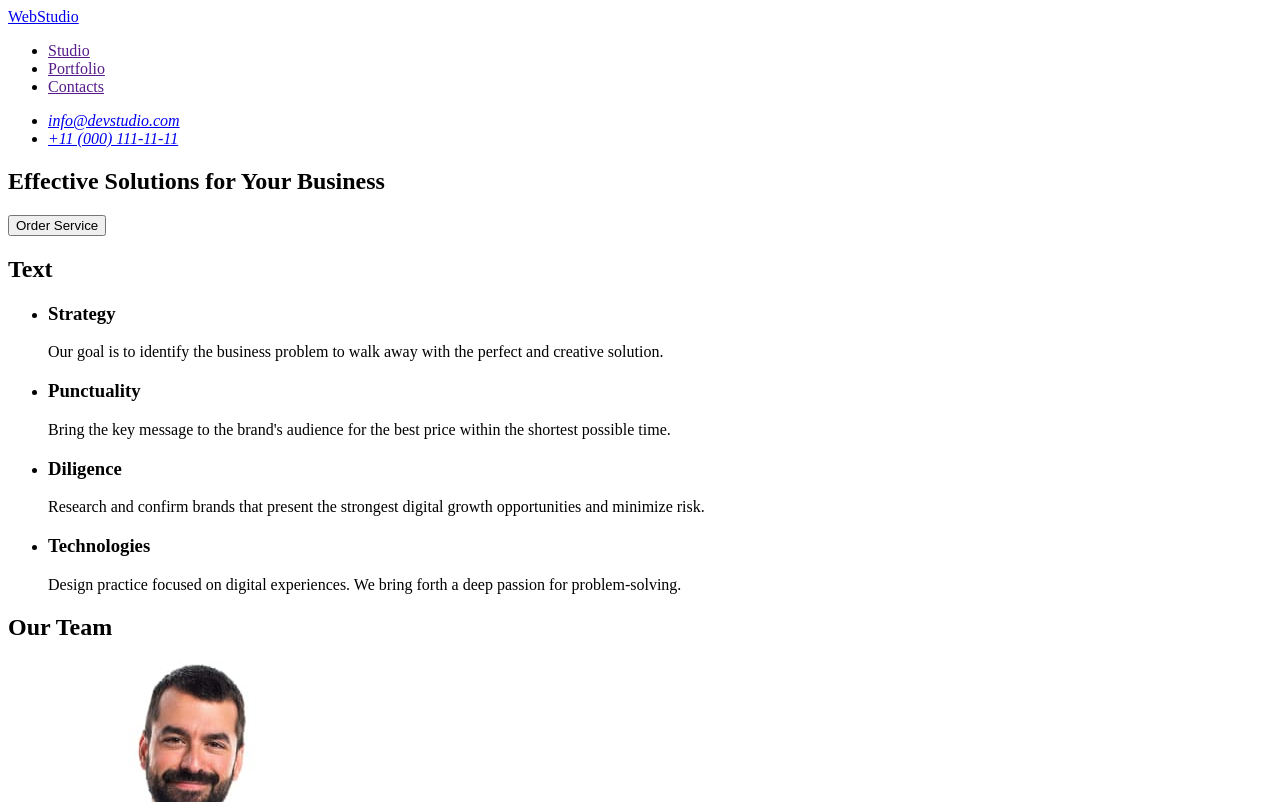
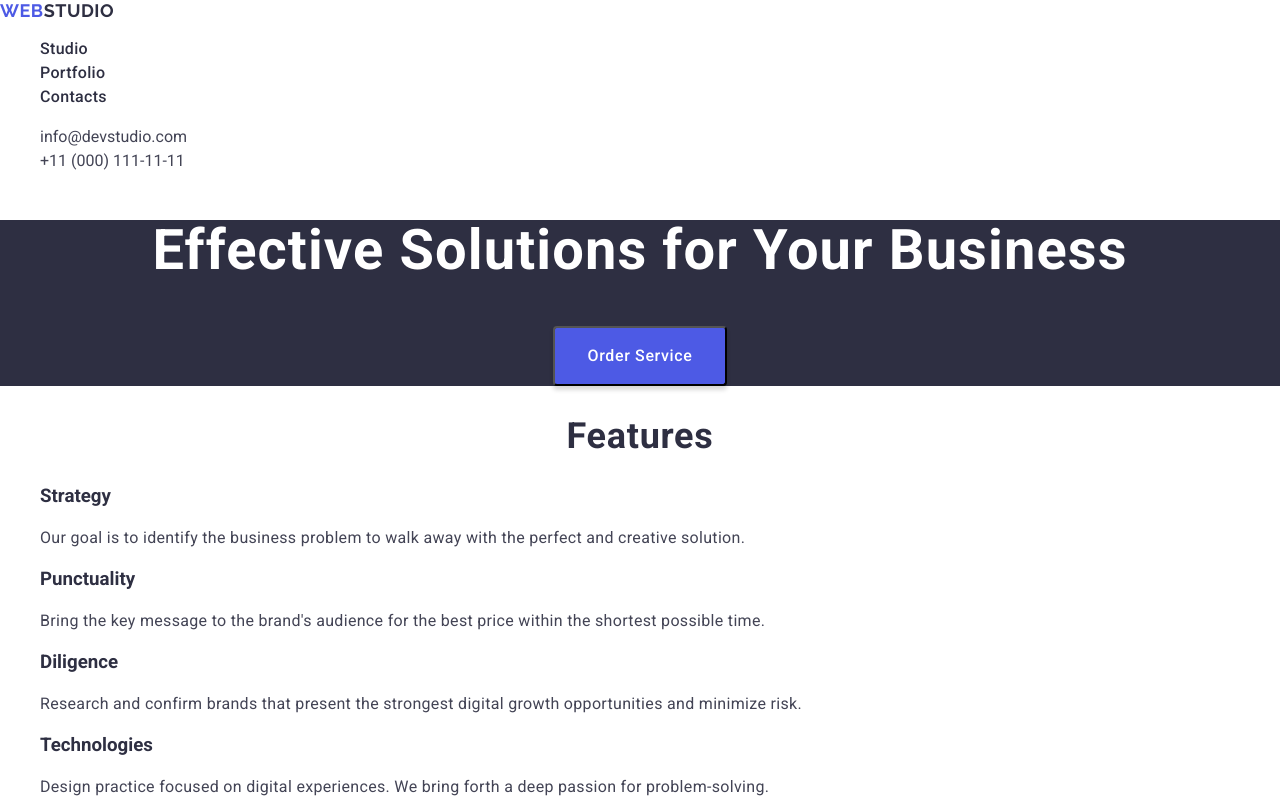
Before and after one commit to OleksandraTsy/goit-markup-hw-02, a plain HTML site: page index.html in a window 1280 px wide. Shown: the top 802 px of the page. Drawn offline with nearby package versions, Linux system fonts and the light colour scheme.

Commit message:
create css and one section in html

```diff
--- /dev/null
+++ b/css/styles.css
@@ -0,0 +1,139 @@
+body {
+font-family: "Roboto", sans-serif;
+color: #2E2F42;
+background-color: #FFF;
+}
+
+a {
+text-decoration: none;
+}
+
+ul {
+list-style-type: none;
+}
+
+.accent-web {
+color: #4D5AE5;
+font-family: Raleway;
+font-size: 18px;
+line-height: 1.166;
+letter-spacing: 0.54px;
+text-transform: uppercase;
+}
+
+.accent-studio-header {
+color: #2E2F42;
+font-family: Raleway;
+font-size: 18px;
+line-height: 1.166;
+letter-spacing: 0.54px;
+text-transform: uppercase;
+}
+
+.nav-list .nav-link {
+display: inline-flex;
+align-items: flex-start;
+gap: 40px;
+color: #2E2F42;
+font-size: 16px;
+font-weight: 500;
+line-height: 1.5;
+letter-spacing: 0.32px;
+}
+
+.nav-list .nav-link:hover,  .nav-list .nav-link:focus {
+color: #404BBF;
+}
+
+.nav-link:active {
+color: #404BBF;
+}
+.info {
+font-style: normal;
+}
+
+.info-link {
+font-size: 16px;
+line-height: 1.5;
+color: #434455;
+}
+
+.info-list .info-link:hover, .info-list .info-link:focus {
+color: #404BBF;
+}
+
+.section-one {
+background-color: #2E2F42;
+color: #FFF;
+text-align: center;
+}
+
+.title {
+color: #FFF;
+font-size: 56px;
+font-weight: 700;
+line-height: 1.0714;
+letter-spacing: 1.12px;
+}
+
+.btn {
+color: #FFF;
+font-size: 16px;
+font-weight: 500;
+line-height: 1.5;
+letter-spacing: 0.64px;
+border-radius: 4px;
+background: #4D5AE5;
+box-shadow: 0px 4px 4px 0px rgba(0, 0, 0, 0.15);
+display: inline-flex;
+padding: 16px 32px;
+align-items: flex-start;
+gap: 10px;
+}
+
+button:hover, button:focus {
+color: #FFF;
+background: #404BBF;
+}
+
+.section-title {
+color: #2E2F42;
+text-align: center;
+font-size: 36px;
+font-weight: 700;
+line-height: 1.111;
+letter-spacing: 0.72px;
+text-transform: capitalize;
+}
+
+.text {
+color: #434455;
+font-size: 16px;
+font-weight: 400;
+line-height: 1.5;
+letter-spacing: 0.32px;
+}
+
+.section-three {
+background: #F4F4FD;
+}
+
+.footer {
+background: #2E2F42;
+}
+
+.accent-studio-footer {
+color: #F4F4FD;
+font-family: Raleway;
+font-size: 18px;
+line-height: 1.166;
+letter-spacing: 0.54px;
+text-transform: uppercase;
+}
+
+.text-footer {
+color: #F4F4FD;
+font-size: 16px;
+line-height: 1.5;
+letter-spacing: 0.32px;
+}
--- a/index.html
+++ b/index.html
@@ -4,91 +4,154 @@
     <meta charset="UTF-8" />
     <meta name="viewport" content="width=device-width, initial-scale=1.0" />
     <title>Document</title>
+    <link
+      rel="stylesheet"
+      href="https://cdnjs.cloudflare.com/ajax/libs/modern-normalize/2.0.0/modern-normalize.min.css"
+      integrity="sha512-4xo8blKMVCiXpTaLzQSLSw3KFOVPWhm/TRtuPVc4WG6kUgjH6J03IBuG7JZPkcWMxJ5huwaBpOpnwYElP/m6wg=="
+      crossorigin="anonymous"
+      referrerpolicy="no-referrer"
+    />
+    <link rel="stylesheet" href="./css/styles.css" />
+    <link rel="preconnect" href="https://fonts.googleapis.com" />
+    <link rel="preconnect" href="https://fonts.gstatic.com" crossorigin />
+    <link
+      href="https://fonts.googleapis.com/css2?family=Raleway:wght@700&family=Roboto:wght@400;500;700&display=swap"
+      rel="stylesheet"
+    />
   </head>
   <body>
-    <header>
+    <header class="header">
       <nav>
-        <a href="./index.html">WebStudio</a>
-        <ul>
-          <li><a href="">Studio</a></li>
-          <li><a href="">Portfolio</a></li>
-          <li><a href="">Contacts</a></li>
+        <a href="./index.html" class="logo">
+          <span class="accent-web">Web</span
+          ><span class="accent-studio-header">Studio</span></a
+        >
+        <ul class="nav-list">
+          <li><a href="./index.html" class="nav-link">Studio</a></li>
+          <li><a href="" class="nav-link">Portfolio</a></li>
+          <li><a href="" class="nav-link">Contacts</a></li>
         </ul>
       </nav>
-      <address>
-        <ul>
-          <li><a href="mailto:info@devstudio.com">info@devstudio.com</a></li>
-          <li><a href="tel:+110001111111">+11 (000) 111-11-11</a></li>
+      <address class="info">
+        <ul class="info-list">
+          <li>
+            <a href="mailto:info@devstudio.com" class="info-link"
+              >info@devstudio.com</a
+            >
+          </li>
+          <li>
+            <a href="tel:+110001111111" class="info-link"
+              >+11 (000) 111-11-11</a
+            >
+          </li>
         </ul>
       </address>
     </header>
     <main>
-      <section>
-        <h1>Effective Solutions for Your Business</h1>
-        <button type="button">Order Service</button>
+      <section class="section-one">
+        <h1 class="title">Effective Solutions for Your Business</h1>
+        <button type="button" class="btn">Order Service</button>
       </section>
-      <section>
-        <h2>Text</h2>
+      <section class="section-two">
+        <h2 class="section-title">Features</h2>
         <ul>
           <li>
-            <h3>Strategy</h3>
-            <p>
+            <h3 class="block-title">Strategy</h3>
+            <p class="text">
               Our goal is to identify the business problem to walk away with the
               perfect and creative solution.
             </p>
           </li>
           <li>
-            <h3>Punctuality</h3>
-            <p>
+            <h3 class="block-title">Punctuality</h3>
+            <p class="text">
               Bring the key message to the brand's audience for the best price
               within the shortest possible time.
             </p>
           </li>
           <li>
-            <h3>Diligence</h3>
-            <p>
+            <h3 class="block-title">Diligence</h3>
+            <p class="text">
               Research and confirm brands that present the strongest digital
               growth opportunities and minimize risk.
             </p>
           </li>
           <li>
-            <h3>Technologies</h3>
-            <p>
+            <h3 class="block-title">Technologies</h3>
+            <p class="text">
               Design practice focused on digital experiences. We bring forth a
               deep passion for problem-solving.
             </p>
           </li>
         </ul>
       </section>
-      <section>
-        <h2>Our Team</h2>
+      <section class="section-three">
+        <h2 class="section-title">Our Team</h2>
         <ul>
           <li>
             <img src="./images/photo1.jpg" alt="photo1" width="264" />
-            <h3>Mark Guerrero</h3>
-            <p>Product Designer</p>
+            <h3 class="block-title">Mark Guerrero</h3>
+            <p class="text">Product Designer</p>
           </li>
           <li>
             <img src="./images/photo2.jpg" alt="photo2" width="264" />
-            <h3>Tom Ford</h3>
-            <p>Frontend Developer</p>
+            <h3 class="block-title">Tom Ford</h3>
+            <p class="text">Frontend Developer</p>
           </li>
           <li>
             <img src="./images/photo3.jpg" alt="photo3" width="264" />
-            <h3>Camila Garcia</h3>
-            <p>Marketing</p>
+            <h3 class="block-title">Camila Garcia</h3>
+            <p class="text">Marketing</p>
           </li>
           <li>
             <img src="./images/photo4.jpg" alt="photo4" width="264" />
-            <h3>Daniel Wilson</h3>
-            <p>UI Designer</p>
+            <h3 class="block-title">Daniel Wilson</h3>
+            <p class="text">UI Designer</p>
+          </li>
+        </ul>
+      </section>
+      <section>
+        <h2 class="section-title">Our Portfolio</h2>
+        <ul>
+          <li>
+            <img src="./images/photo5.jpg" alt=" " width="360" />
+            <h3 class="block-title">Banking App</h3>
+            <p class="text">App</p>
+          </li>
+          <li>
+            <img src="./images/photo6.jpg" alt=" " width="360" />
+            <h3 class="block-title">Cashless Payment</h3>
+            <p class="text">Marketing</p>
+          </li>
+          <li>
+            <img src="./images/photo7.jpg" alt=" " width="360" />
+            <h3 class="block-title">Meditation App</h3>
+            <p class="text">App</p>
+          </li>
+          <li>
+            <img src="./images/photo8.jpg" alt=" " width="360" />
+            <h3 class="block-title">Taxi Service</h3>
+            <p class="text">Marketing</p>
+          </li>
+          <li>
+            <img src="./images/photo9.jpg" alt=" " width="360" />
+            <h3 class="block-title">Screen Illustrations</h3>
+            <p class="text">Design</p>
+          </li>
+          <li>
+            <img src="./images/photo10.jpg" alt=" " width="360" />
+            <h3 class="block-title">Online Courses</h3>
+            <p class="text">Marketing</p>
           </li>
         </ul>
       </section>
     </main>
-    <footer>
-      <a href="./index.html">WebStudio</a>
-      <p>
+    <footer class="footer">
+      <a href="./index.html" class="logo"
+        ><span class="accent-web">Web</span
+        ><span class="accent-studio-footer">Studio</span></a
+      >
+      <p class="text-footer">
         Increase the flow of customers and sales for your business with digital
         marketing & growth solutions.
       </p>
```
Also changed, not shown: images/photo10.jpg (added), images/photo5.jpg (added), images/photo6.jpg (added), images/photo7.jpg (added), images/photo8.jpg (added), images/photo9.jpg (added), 2 other files.
